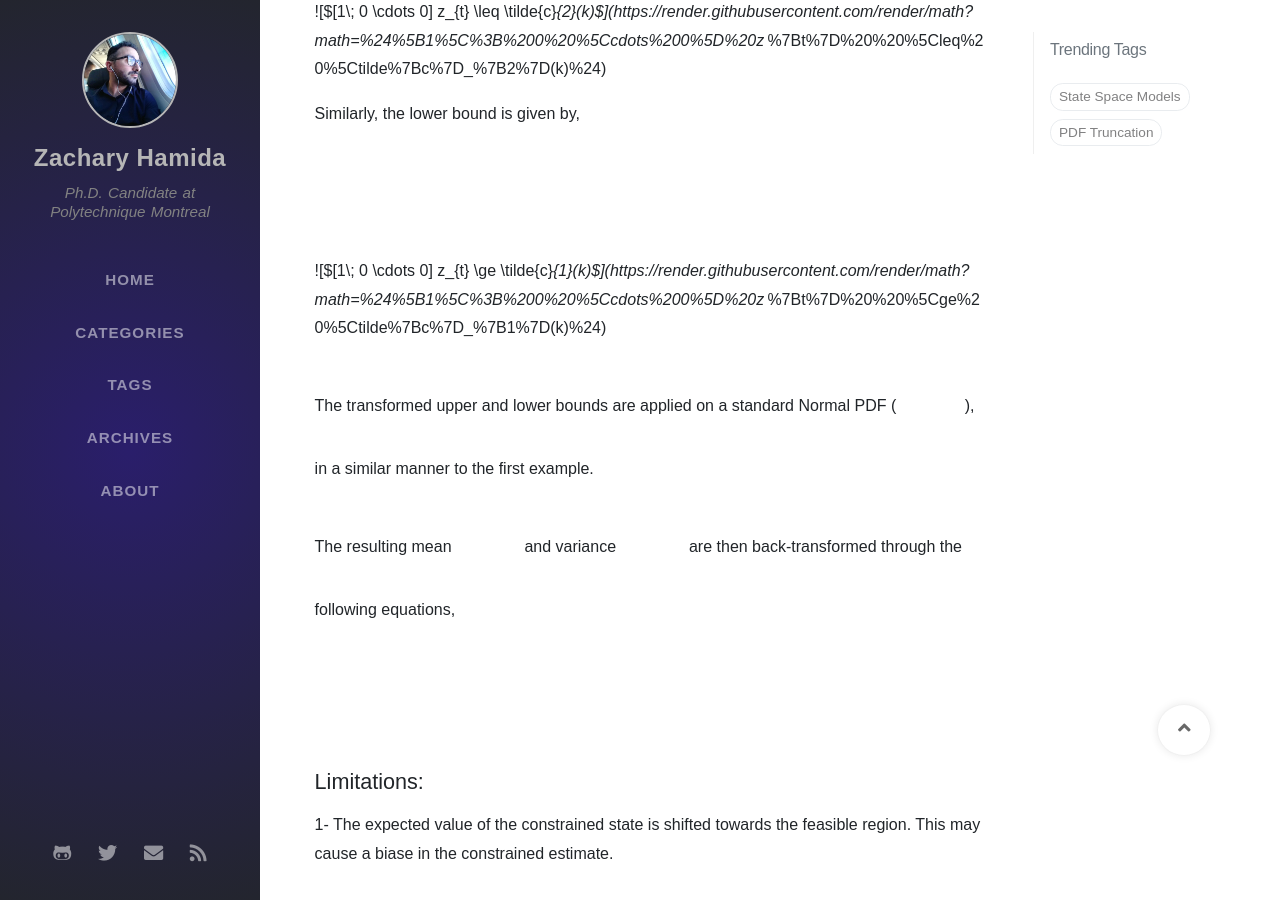
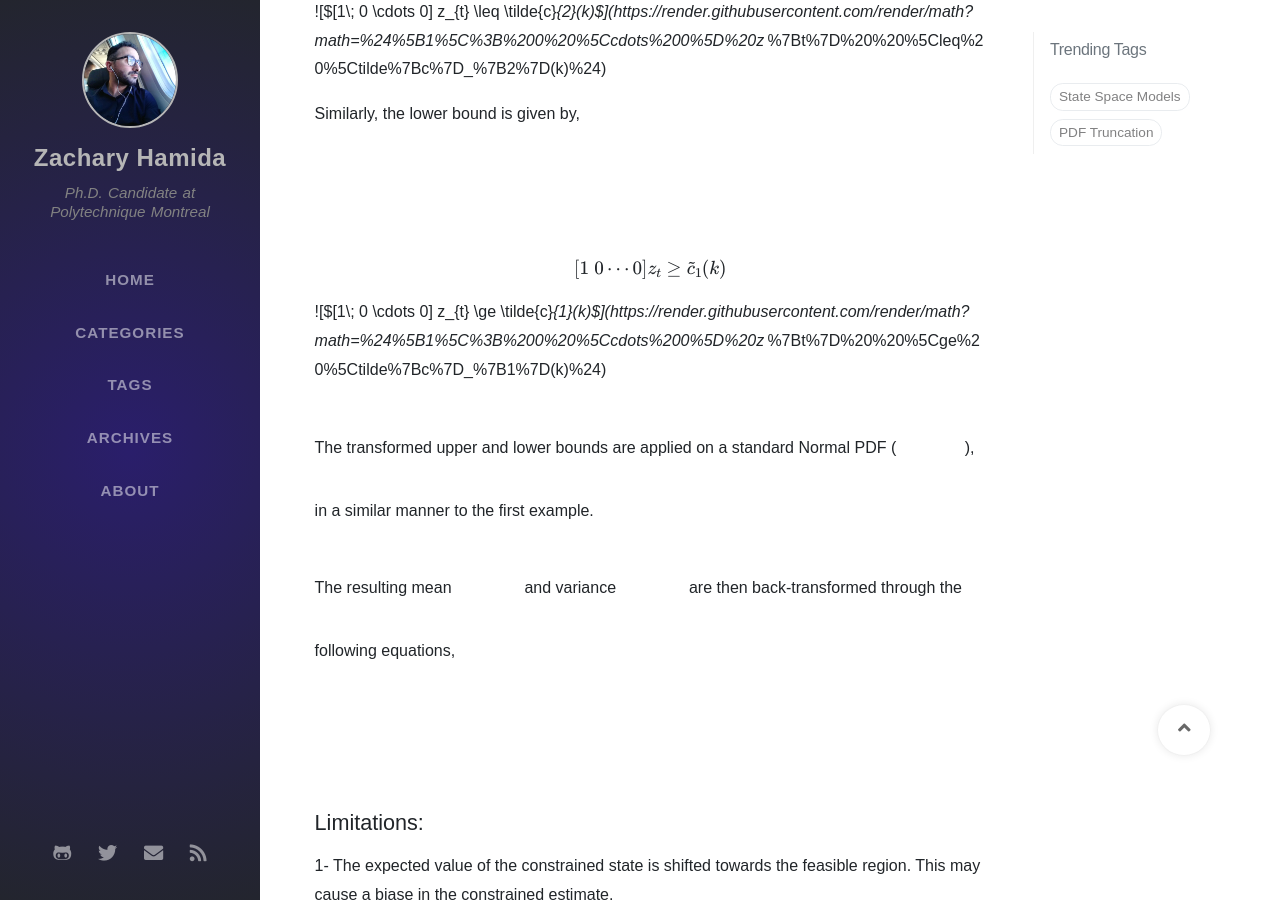
Before and after one commit to zachamida/zachhamida.github.io, a Jekyll site: the page built from _posts/2020-01-10-PDF-Truncation-Method.md, in a window 1280 px wide and 900 px high, scrolled down 4425 px. Built offline with Jekyll 4.4.1, drawn with Linux system fonts in a browser that asks for light colours; nearby versions of some CDN libraries; some web fonts are replaced; formulas are drawn with MathJax 3; comment, search, counter and statistics services are not loaded; some of the changed lines change nothing that is shown.

Commit message:
Mod article 1

```diff
--- a/_includes/head.html
+++ b/_includes/head.html
@@ -108,4 +108,14 @@
     {% endif %}
   {% endif %}
 
+  <script type="text/x-mathjax-config">
+    MathJax.Hub.Config({
+      tex2jax: {
+        skipTags: ['script', 'noscript', 'style', 'textarea', 'pre'],
+        inlineMath: [['$','$']]
+      }
+    });
+  </script>
+  <script src="https://cdn.mathjax.org/mathjax/latest/MathJax.js?config=TeX-AMS-MML_HTMLorMML" type="text/javascript"></script>
+
 </head>
--- a/_posts/2020-01-10-PDF-Truncation-Method.md
+++ b/_posts/2020-01-10-PDF-Truncation-Method.md
@@ -108,6 +108,8 @@
 ![$\left\[\begin{array}{cccc}{1} & {0} & {\cdots} & {0}\end{array}\right\] z_{t} \geq \frac{c_{1}-D^{\intercal} \tilde{x}_{t}}{\left(D^{\intercal} \tilde{\Sigma}_{t} D\right)^{1 / 2}}$](https://render.githubusercontent.com/render/math?math=%24%5Cleft%5B%5Cbegin%7Barray%7D%7Bcccc%7D%7B1%7D%20%26%20%7B0%7D%20%26%20%7B%5Ccdots%7D%20%26%20%7B0%7D%5Cend%7Barray%7D%5Cright%5D%20z_%7Bt%7D%20%5Cgeq%20%5Cfrac%7Bc_%7B1%7D-D%5E%7B%5Cintercal%7D%20%5Ctilde%7Bx%7D_%7Bt%7D%7D%7B%5Cleft(D%5E%7B%5Cintercal%7D%20%5Ctilde%7B%5CSigma%7D_%7Bt%7D%20D%5Cright)%5E%7B1%20%2F%202%7D%7D%24)
 
 
+$$[1\;0\cdots0] z_{t}\ge\tilde{c}_{1}(k)$$
+
 ![$\[1\; 0 \cdots 0\] z_{t}  \ge \tilde{c}_{1}(k)$](https://render.githubusercontent.com/render/math?math=%24%5B1%5C%3B%200%20%5Ccdots%200%5D%20z_%7Bt%7D%20%20%5Cge%20%5Ctilde%7Bc%7D_%7B1%7D(k)%24)
 
 
```
Also changed, not shown: assets/img/sample/avatar.jpeg (deleted).
